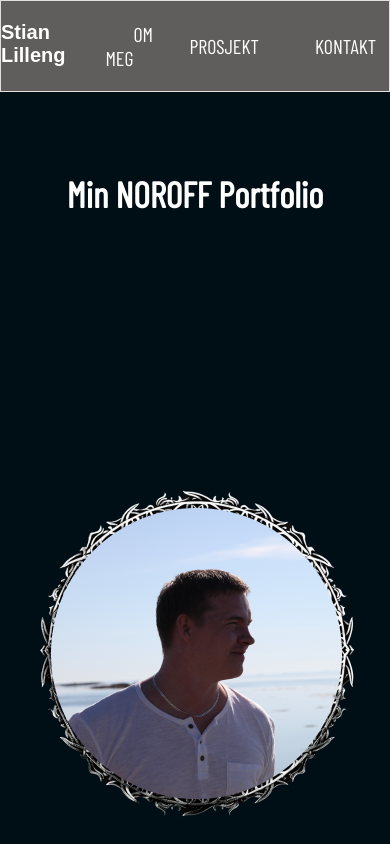
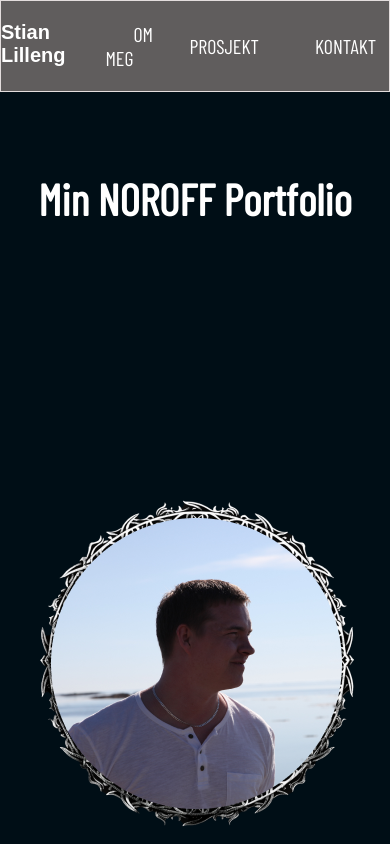
Before and after one commit to StianL82/Portfolio, a plain HTML site: page index.html in a window 390 px wide. Shown: the top 844 px of the page. Drawn offline with nearby package versions, Linux system fonts and the light colour scheme; a web font is replaced by a local one.

Commit message:
Update global.css

```diff
--- a/css/imports/global.css
+++ b/css/imports/global.css
@@ -37,7 +37,7 @@ Body{
 /*---------- Typography ----------*/
 
 h1 {
-  font-size: clamp(36px, 4vw, 58px);
+  font-size: clamp(44px, 4vw, 58px);
   font-family: var(--text-h1);
   text-align: center;
   margin: 80px 20px;
```
